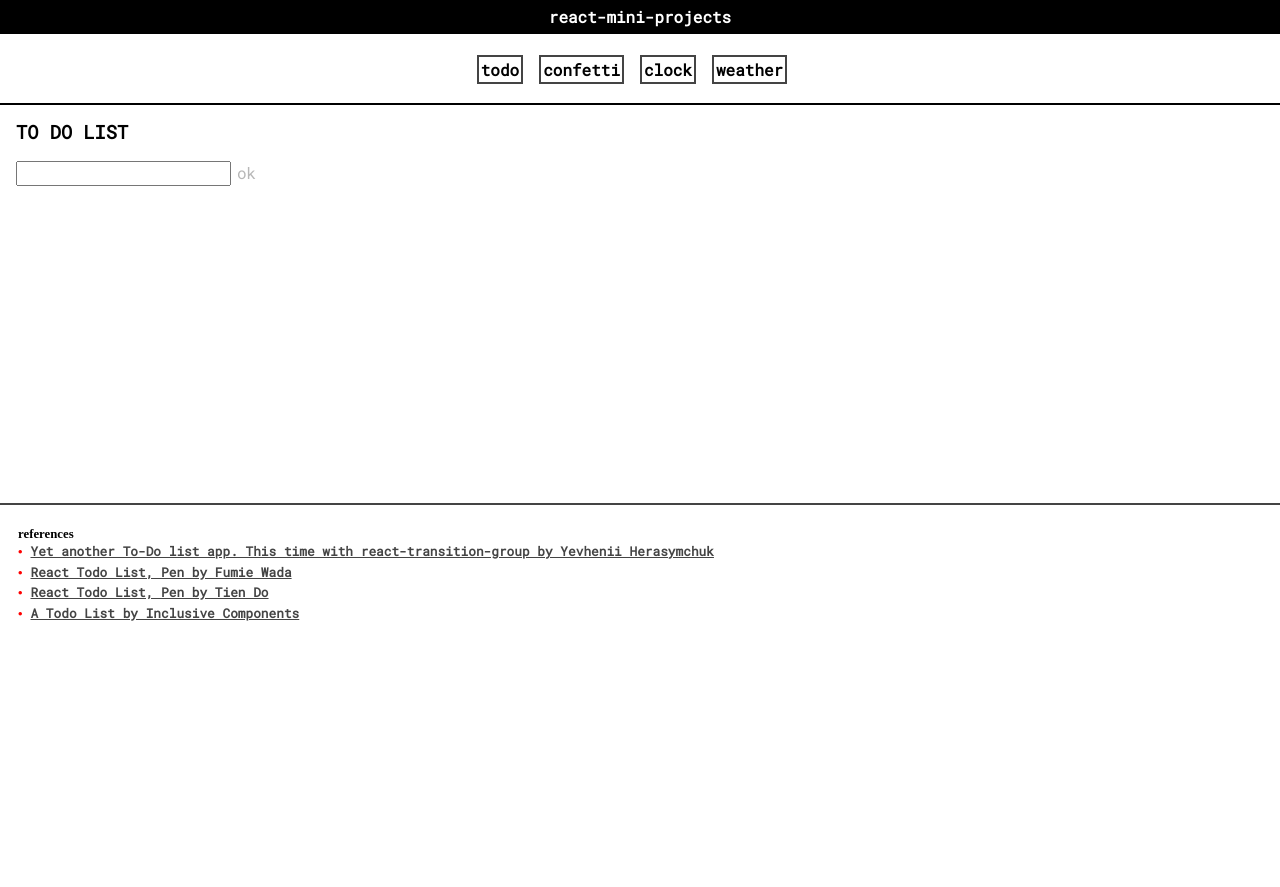
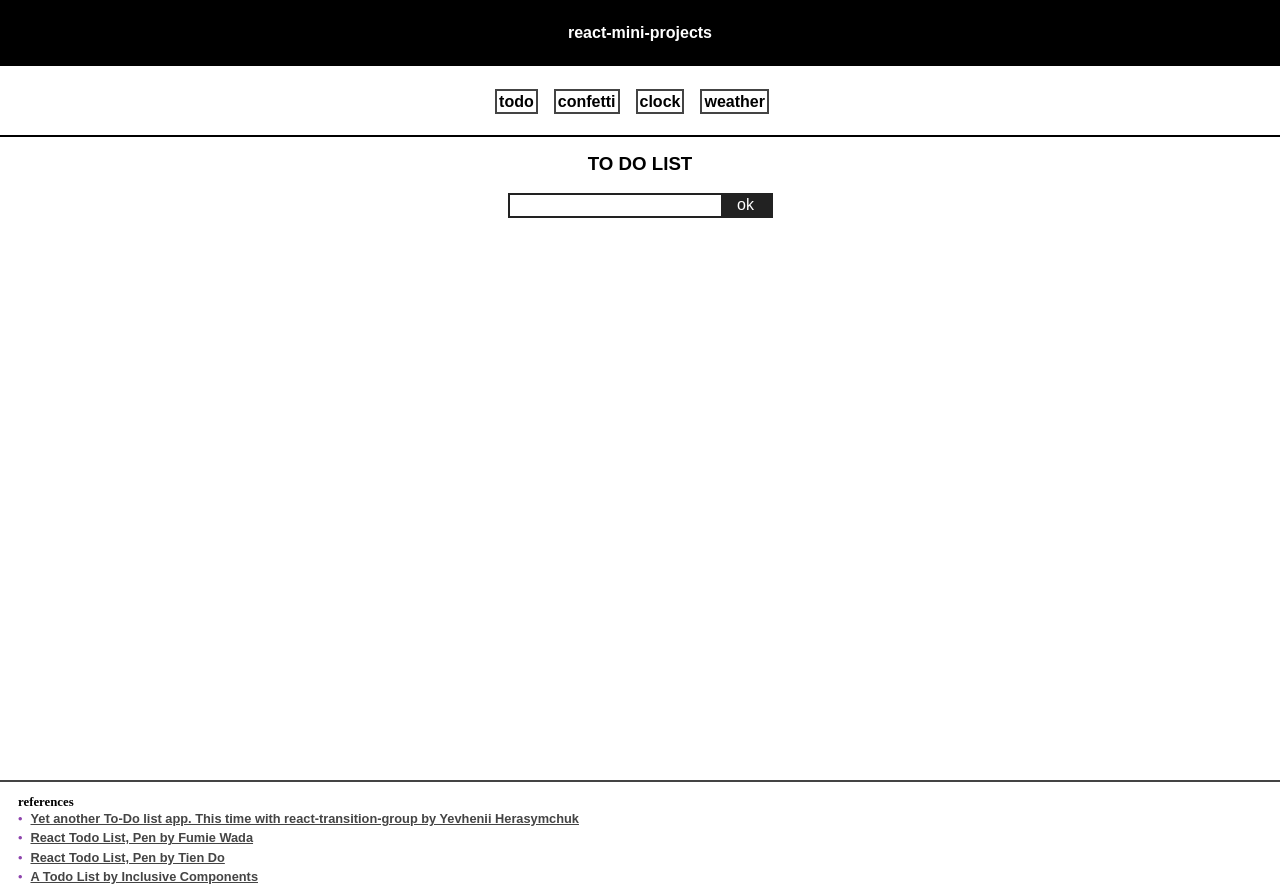
Before and after one commit to nntrn/react-mini-projects, a React (Create React App) app: page /#/todo in a window 1280 px wide. Before the commit the page ends 800 px from the top, so only its background shows below. Built offline with nearby package versions, Linux system fonts and the light colour scheme.

Commit message:
Remove original css for Todo and Layout

```diff
--- a/src/components/Layout/Layout.css
+++ /dev/null
@@ -1,150 +0,0 @@
-@charset "UTF-8";
-html {
-  overflow-y: scroll;
-  overflow-x: hidden;
-}
-
-h1.title,
-h2.title,
-h3.title {
-  margin-top: 0;
-}
-
-body {
-  font-family: SF Mono, fira code, Roboto Mono, menlo, Courier, monospace;
-  font-weight: 600;
-  width: 100%;
-  height: 100%;
-  overflow: hidden;
-  padding: 0;
-  margin: 0;
-}
-
-header {
-  text-align: center;
-  background: #000;
-  color: #fff;
-  padding: 0.5rem 0;
-}
-
-header a {
-  color: white;
-  text-decoration: none;
-}
-
-.container {
-  overflow: hidden;
-  display: flex;
-  flex-direction: column;
-  width: 100%;
-}
-.container .project {
-  padding: 1rem;
-  width: 100%;
-  height: 100%;
-  height: 50vh;
-  border-top: 2px solid black;
-  overflow-x: hidden;
-  overflow-y: scroll;
-  position: relative;
-  box-sizing: border-box !important;
-}
-.container .menu {
-  margin: 0;
-  padding-right: 1.25rem;
-  display: flex;
-  flex-direction: row;
-  padding: 0.5rem 0.75rem;
-  justify-content: center;
-}
-.container .menu a {
-  color: #000;
-  text-transform: lowercase;
-  margin-bottom: 0.75rem;
-  padding: 0.25rem;
-  background: #fff;
-  text-decoration: none;
-  box-shadow: inset 0 0 0 2px #444;
-}
-.container .menu a:hover {
-  box-shadow: inset 0 -4px #ec5f67;
-}
-.container .menu ul {
-  display: flex;
-  list-style-type: none;
-  margin-block-start: 0em;
-  margin-block-end: 1em;
-  margin-inline-start: 0px;
-  margin-inline-end: 0px;
-  padding-inline-start: 0px;
-}
-.container .menu li {
-  margin-right: 1rem;
-}
-.container .references {
-  box-sizing: border-box;
-  width: 100%;
-  height: fit-content;
-  left: 0;
-  bottom: 0;
-  padding: 0.5rem;
-  border-top: 2px solid #444;
-  position: sticky;
-}
-.container .references ul:empty {
-  display: none;
-}
-.container .references ul:before {
-  content: 'references';
-  font-weight: bold;
-  font-size: 1em;
-}
-.container .references ul {
-  font-size: 0.8em;
-  padding-inline-start: 10px;
-}
-.container .references li {
-  display: table !important;
-  padding: 0.15rem 0;
-}
-.container .references li::before {
-  content: '•';
-  display: table-cell;
-  color: red;
-  margin-right: 0.5rem;
-  padding-right: 0.5rem;
-}
-.container .references a {
-  color: #444;
-}
-.container .references a:hover {
-  color: red;
-}
-
-*::-webkit-scrollbar {
-  width: 0px;
-}
-
-*::-webkit-scrollbar-track {
-  -webkit-border-radius: 5px;
-  border-radius: 5px;
-  background: rgba(0, 0, 0, 0);
-  width: 0px;
-}
-
-*::-webkit-scrollbar-thumb {
-  -webkit-border-radius: 5px;
-  border-radius: 5px;
-  background: rgba(0, 0, 0, 0);
-  width: 0px;
-}
-
-*::-webkit-scrollbar-thumb:hover {
-  background: rgba(0, 0, 0, 0);
-  width: 0px;
-}
-
-*::-webkit-scrollbar-thumb:window-inactive {
-  background: rgba(0, 0, 0, 0);
-  width: 0px;
-}
--- a/src/components/Layout/Layout.js
+++ b/src/components/Layout/Layout.js
@@ -8,7 +8,7 @@ import Clock from '../Clock'
 import Weather from '../Weather'
 
 import pages, { references, makeObjArr } from './Source'
-import './Layout.css'
+import './layout.css'
 
 function getWindowPath() {
   let hrefSplit = window.location.href.split('/')
--- a/src/components/Layout/layout.scss
+++ b/src/components/Layout/layout.scss
@@ -26,6 +26,10 @@ header {
 header a {
   color: white;
   text-decoration: none;
+
+  &:hover {
+    text-decoration: underline;
+  }
 }
 .container {
   overflow: hidden;
@@ -59,9 +63,10 @@ header a {
       background: #fff;
       text-decoration: none;
       box-shadow: inset 0 0 0 2px #444;
-    }
-    a:hover {
-      box-shadow: inset 0 -4px #ec5f67;
+
+      &:hover {
+        box-shadow: inset 0 -4px #ec5f67;
+      }
     }
 
     ul {
@@ -93,19 +98,20 @@ header a {
       max-height: unset;
       background: rgba(#fff, 0.6);
     }
-
-    ul:empty {
-      display: none;
-    }
-    ul:before {
-      content: 'references';
-      font-weight: bold;
-      font-size: 1em;
-    }
     ul {
       font-size: 0.8em;
       padding-inline-start: 10px;
+
+      &:empty {
+        display: none;
+      }
+      &:before {
+        content: 'references';
+        font-weight: bold;
+        font-size: 1em;
+      }
     }
+
     li {
       display: table !important;
       padding: 0.15rem 0;
@@ -114,7 +120,7 @@ header a {
     li::before {
       content: '•';
       display: table-cell;
-      color: red;
+      color: #8e44ad;
       margin-right: 0.5rem;
       padding-right: 0.5rem;
     }
@@ -122,7 +128,7 @@ header a {
       color: #444;
     }
     a:hover {
-      color: red;
+      color: #8e44ad;
     }
   }
 }
--- a/src/components/Todo/Todo.css
+++ b/src/components/Todo/Todo.css
@@ -1,71 +1,61 @@
-.svg-button {
+.todo {
+  display: flex;
+  flex-direction: column;
+  margin: auto;
+  align-items: center;
+}
+.todo .sm-form {
+  display: inline-block;
+  border: 2px solid #222;
+}
+.todo .sm-form button {
+  width: 50px;
+  color: white;
+  background: #222;
+}
+.todo .sm-form button:hover {
+  background: #555555;
+  transition: 100ms linear;
+}
+.todo .sm-form input {
+  outline: 0;
   border: 0;
-  border-radius: 9999px;
-  background: transparent;
-  outline: 0;
+  box-shadow: 0;
 }
-
-.icon {
-  width: 24px;
-  height: 24px;
-}
-
-.sm-form {
-  width: 80vw;
-}
-
-.delete-button svg {
+.todo .delete-button svg {
   fill: transparent;
   width: 10px !important;
   height: 10px !important;
   opacity: 0.7;
 }
-.delete-button svg:hover {
+.todo .delete-button svg:hover {
   fill: #e74c3c !important;
 }
-
-.add-button {
-  border-radius: 0;
-  box-shadow: 0;
-  padding: 0;
-  margin-left: 0;
-  line-height: 0.5;
-}
-.add-button svg {
-  fill: #444 !important;
-}
-.add-button:hover {
-  background: rgba(0, 0, 0, 0.75);
-  transition: background 200ms ease-out;
-}
-
-.todoitem {
-  max-width: 80vw;
+.todo .todoitem {
+  max-width: 50vw;
   display: flex;
   justify-content: space-between;
   list-style-type: none;
   counter-increment: counter;
   margin: 15px 0;
+  font-style: normal;
 }
-.todoitem.done {
+.todo .todoitem:before {
+  content: counter(counter) '.';
+  margin-right: 10px;
+}
+.todo .todoitem.done {
   text-decoration-line: line-through !important;
   color: #888;
 }
-.todoitem div:hover {
+.todo .todoitem.done:hover {
+  color: #222;
+  text-decoration-line: none !important;
+}
+.todo .todoitem:hover {
   font-style: italic;
 }
-
-li.todoitem:before {
-  content: counter(counter) '.';
-  margin-right: 10px;
-}
-
-.form-check {
+.todo .form-check {
   margin: 0;
   padding: 0;
 }
-
-.flex {
-  display: flex;
-  background: red !important;
-}
--- a/src/components/Todo/Todo.js
+++ b/src/components/Todo/Todo.js
@@ -1,6 +1,6 @@
 /* eslint-disable react/prop-types */
 import React from 'react'
-import './Todo.css'
+import './todo.css'
 import IcoMoon from 'react-icomoon'
 
 class TodoApp extends React.Component {
@@ -60,7 +60,7 @@ class TodoApp extends React.Component {
     return (
       <div className="todo">
         <h3 className="title">TO DO LIST</h3>
-        <form className="sm-form" style={{ display: 'flex' }}>
+        <form className="sm-form">
           <input type="text" onChange={this.handleTextChange} value={this.state.text} />
           <button onClick={this.handleAddItem} disabled={!this.state.text}>
             ok
--- a/src/components/Todo/todo.scss
+++ b/src/components/Todo/todo.scss
@@ -1,21 +1,28 @@
-.svg-button {
+.todo {
+  display: flex;
+  flex-direction: column;
+  margin: auto;
+  align-items: center;
+
+  .sm-form {
+    display: inline-block;
+    border: 2px solid #222;
+
+    button {
+      width: 50px;
+      color: white;
+      background: #222;
+      &:hover {
+        background: lighten(#222, 20%);
+        transition: 100ms linear;
+      }
+    }
+    input {
+      outline: 0;
       border: 0;
-  border-radius: 9999px;
-  background: transparent;
-  outline: 0;
+      box-shadow: 0;
     }
-.icon {
-  width: 24px;
-  height: 24px;
   }
-.sm-form {
-  width: 80vw;
-}
-
-// .sm {
-//   width: 13px !important;
-//   height: 13px !important;
-// }
 
   .delete-button svg {
     fill: transparent;
@@ -27,51 +34,34 @@
     }
   }
 
-.add-button {
-  border-radius: 0;
-  box-shadow: 0;
-  // box-shadow: inset 0 0px 0 3px rgba(255, 255, 255, 1);
-  // background: #222;
-  padding: 0;
-  margin-left: 0;
-  line-height: 0.5;
-
-  svg {
-    fill: #444 !important;
-  }
-  &:hover {
-    background: rgba(0, 0, 0, 0.75);
-    transition: background 200ms ease-out;
-  }
-}
-
   .todoitem {
-  max-width: 80vw;
+    max-width: 50vw;
     display: flex;
     justify-content: space-between;
     list-style-type: none;
     counter-increment: counter;
     margin: 15px 0;
-
+    font-style: normal;
+    &:before {
+      content: counter(counter) '.';
+      margin-right: 10px;
+    }
     &.done {
       text-decoration-line: line-through !important;
       color: #888;
+      &:hover {
+        color: #222;
+        text-decoration-line: none !important;
+      }
     }
 
-  div:hover {
+    &:hover {
       font-style: italic;
     }
   }
 
-li.todoitem:before {
-  content: counter(counter) '.';
-  margin-right: 10px;
-}
   .form-check {
     margin: 0;
     padding: 0;
   }
-.flex {
-  display: flex;
-  background: red !important;
 }
```
Lines whose indentation alone changed are shown as unchanged.
